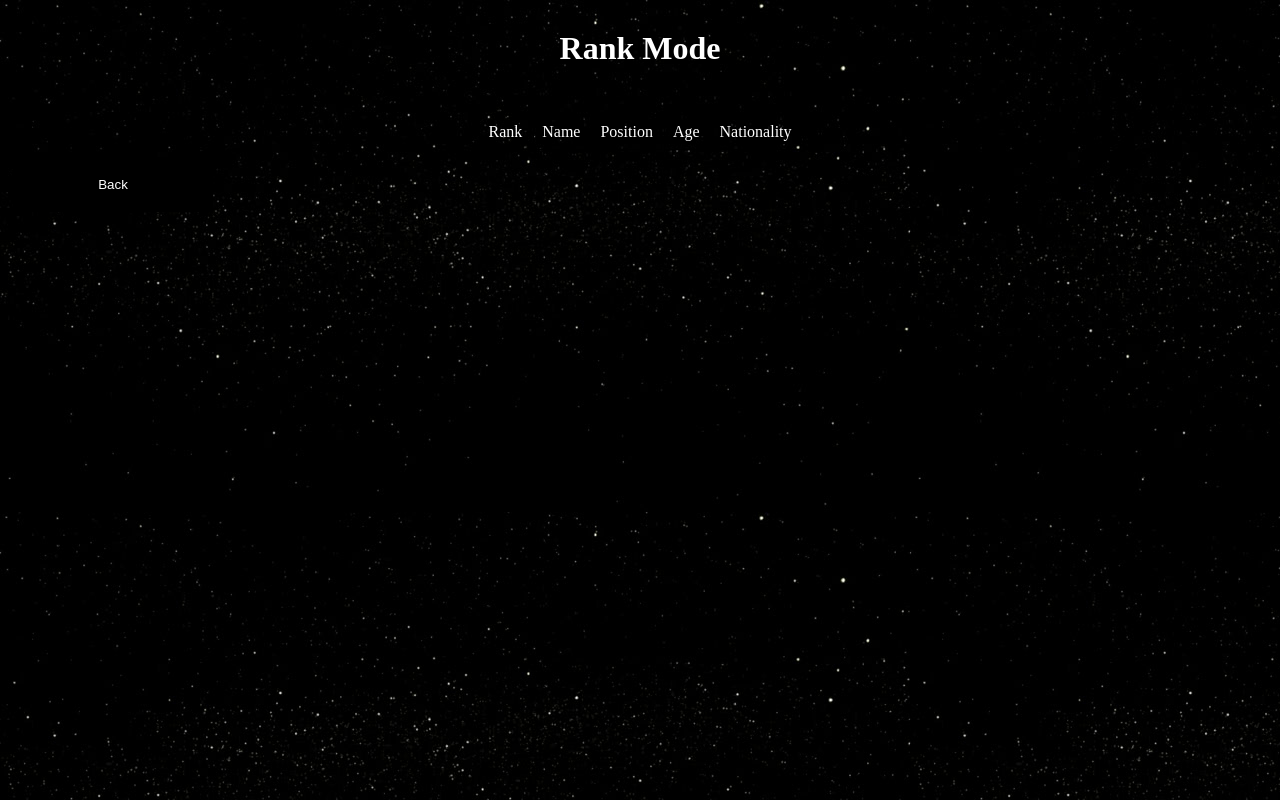
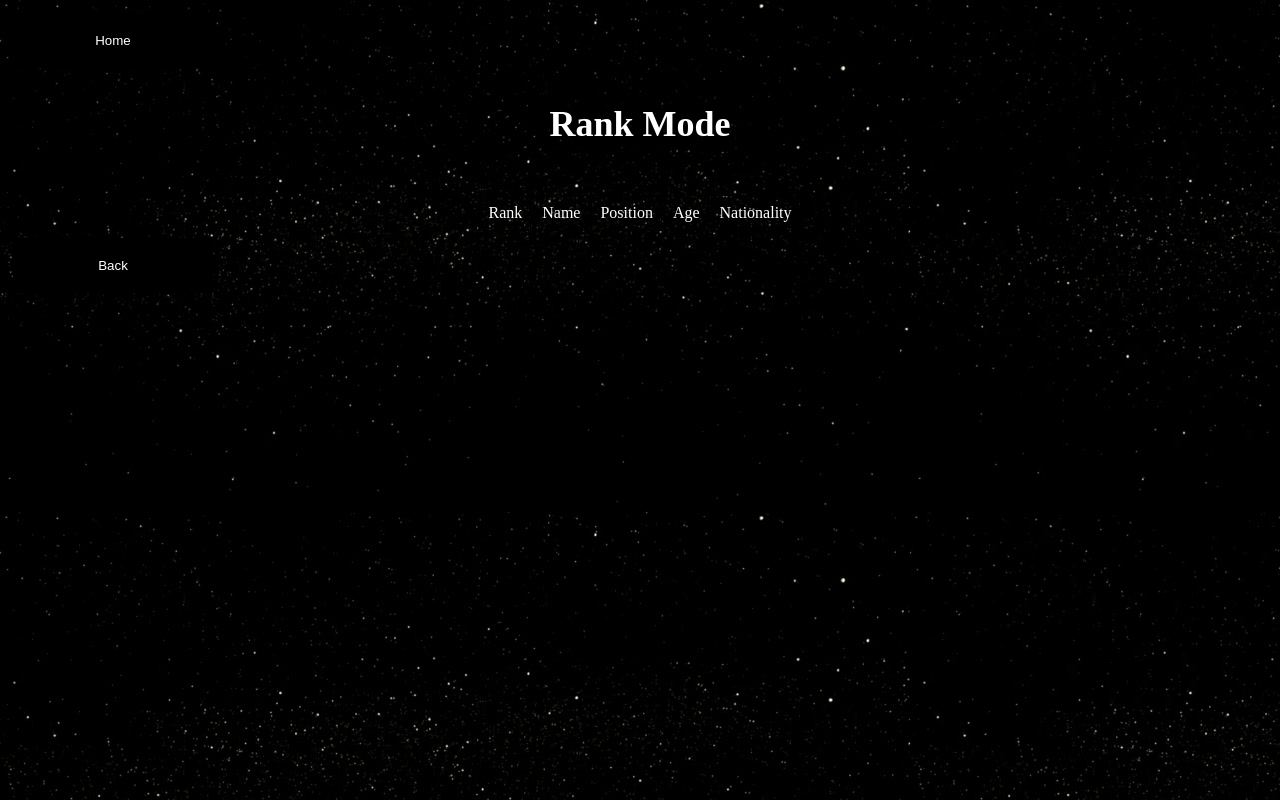
Before and after one commit to Ujwal-Ramachandran/Football-Manager-Simulator, a Flask app: template templates/rank.html in a window 1280 px wide. Run offline with Flask 2, Linux system fonts and the light colour scheme; the template is opened without the code that fills it, so the values that code supplies are empty.

Commit message:
Update rank.html

```diff
--- a/templates/rank.html
+++ b/templates/rank.html
@@ -4,13 +4,14 @@
     <meta http-equiv="X-UA-Compatible" content="IE=edge">
     <meta name="viewport" content="width=device-width, initial-scale=1.0">
     <link rel="shortcut icon" type="image/png" href="{{ url_for('static', filename= 'favicon.png')}}">
-    <title>FMS | Ranking Mode</title>
+    <title>FMS | Player Rank</title>
 </head>
 <style type="text/css">
     body{
         background-image: url("static/bg-rm.jpg");
         color: white;
         background-color: black;
+        font-size: 18px;
     }
 
     h1{
@@ -53,12 +54,16 @@
     }
 
     button span:after {
-        content: "\00bb";
+        content: "\00ab";
         position: absolute;
         opacity: 0;
         top: 0;
         right: -20px;
         transition: 0.5s;
+    }
+
+    .h span:after{
+        content: "\039e";
     }
 
     button:hover span {
@@ -71,6 +76,11 @@
     }
 </style>
 <body>
+    <a href="home">
+        <button class="h">
+            <span>Home</span>
+        </button>
+    </a>
     <h1>Rank Mode</h1>
     <center>
     <table style="margin-left: 20px;">
```
